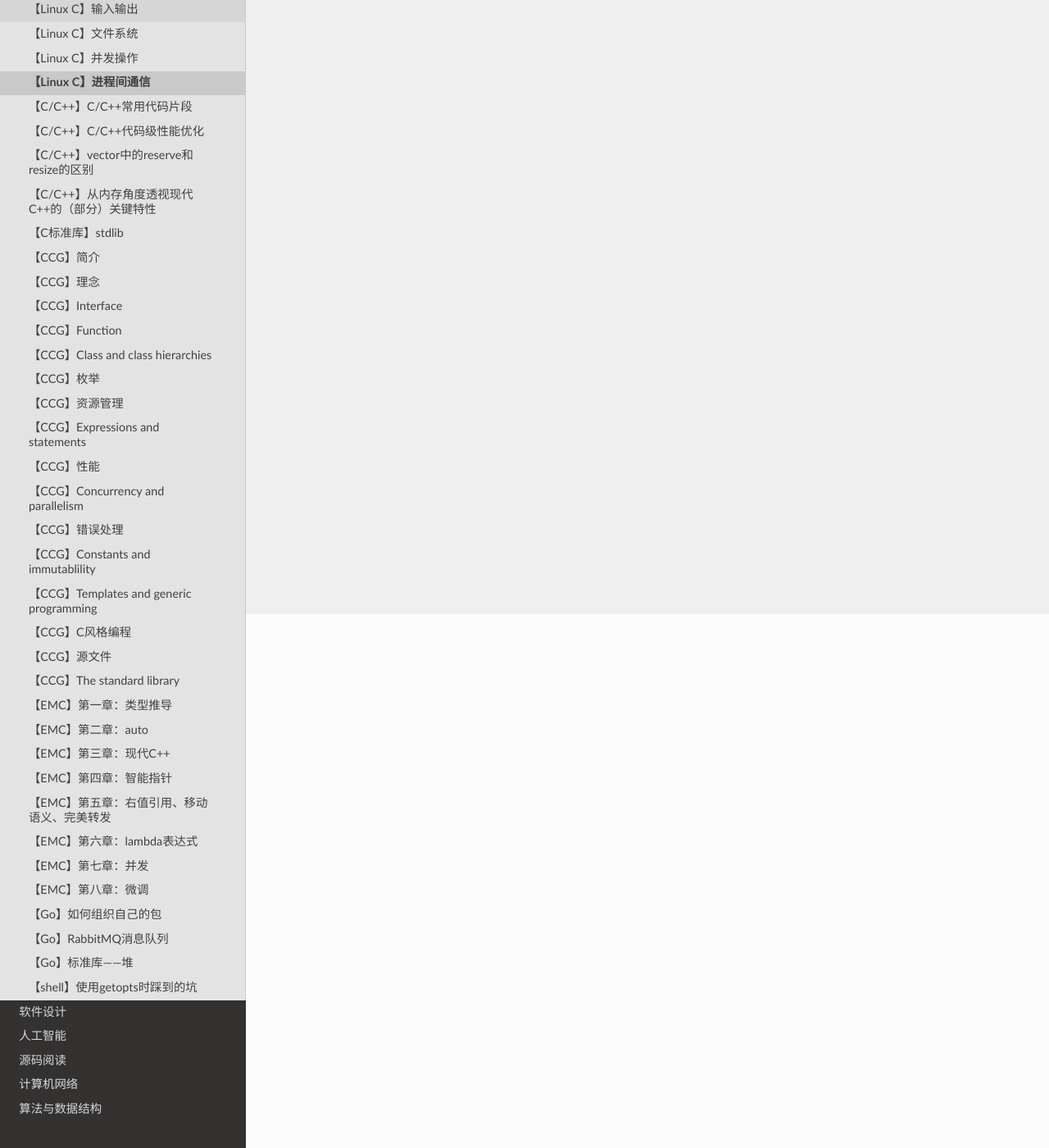
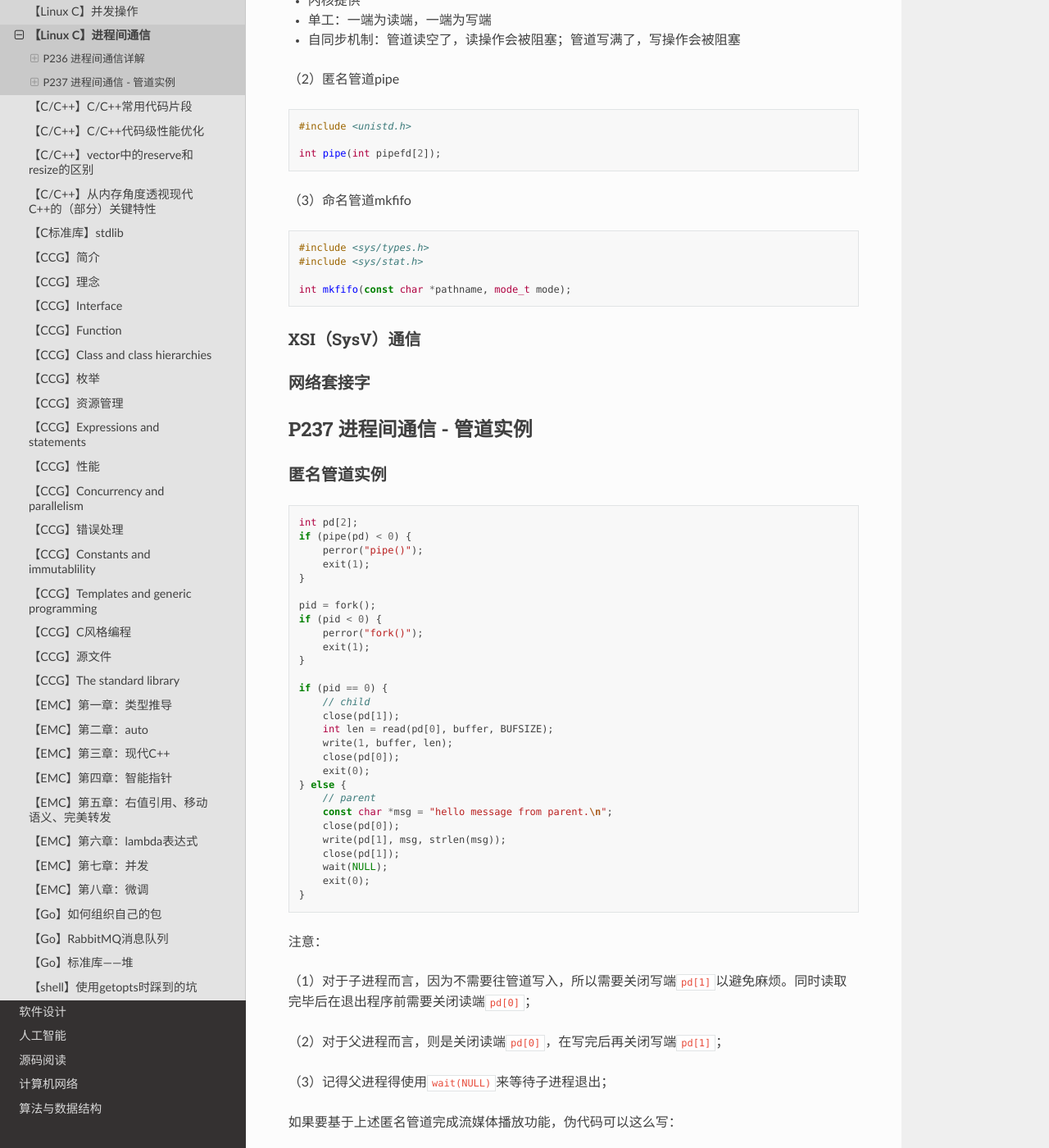
Before and after one commit to wallace-lai/learning-notes, a Sphinx documentation site: the page built from source/Language/linux-c3.md, in a window 1280 px wide and 1400 px high, scrolled down 651 px. Shown: the whole window at 82% size. Built offline with Sphinx 7.4.7 and the Read the Docs theme 2.0.0, drawn with Linux system fonts in a browser that asks for light colours; some of the changed text lies outside the part shown.

Commit message:
update linux c (#90)

````diff
--- a/source/Language/linux-c3.md
+++ b/source/Language/linux-c3.md
@@ -13,3 +13,116 @@
 - 第15章：进程间通信
 
 - 第16章：网络IPC：套接字
+
+对应的教程：P236 ~ P266
+
+## P236 进程间通信详解
+
+### 管道通信
+
+（1）管道特征
+
+- 内核提供
+- 单工：一端为读端，一端为写端
+- 自同步机制：管道读空了，读操作会被阻塞；管道写满了，写操作会被阻塞
+
+（2）匿名管道pipe
+
+```c
+#include <unistd.h>
+
+int pipe(int pipefd[2]);
+```
+
+（3）命名管道mkfifo
+
+```c
+#include <sys/types.h>
+#include <sys/stat.h>
+
+int mkfifo(const char *pathname, mode_t mode);
+```
+
+
+### XSI（SysV）通信
+
+### 网络套接字
+
+## P237 进程间通信 - 管道实例
+
+### 匿名管道实例
+
+```c
+int pd[2];
+if (pipe(pd) < 0) {
+    perror("pipe()");
+    exit(1);
+}
+
+pid = fork();
+if (pid < 0) {
+    perror("fork()");
+    exit(1);
+}
+
+if (pid == 0) {
+    // child
+    close(pd[1]);
+    int len = read(pd[0], buffer, BUFSIZE);
+    write(1, buffer, len);
+    close(pd[0]);
+    exit(0);
+} else {
+    // parent
+    const char *msg = "hello message from parent.\n";
+    close(pd[0]);
+    write(pd[1], msg, strlen(msg));
+    close(pd[1]);
+    wait(NULL);
+    exit(0);
+}
+```
+
+注意：
+
+（1）对于子进程而言，因为不需要往管道写入，所以需要关闭写端`pd[1]`以避免麻烦。同时读取完毕后在退出程序前需要关闭读端`pd[0]`；
+
+（2）对于父进程而言，则是关闭读端`pd[0]`，在写完后再关闭写端`pd[1]`；
+
+（3）记得父进程得使用`wait(NULL)`来等待子进程退出；
+
+如果要基于上述匿名管道完成流媒体播放功能，伪代码可以这么写：
+
+```c
+if (pid == 0) {
+    // child
+    close(pd[1]);
+    dup2(pd[0], 0);
+    close(pd[0]);
+
+    int fd = open("/dev/null", O_RDWR);
+    dup2(fd, 1);
+    dup2(fd, 2);
+    execl("/usr/bin/mpg123", "mpg123", "-", NULL);
+
+    perror("execl()");
+    exit(1);
+} else {
+    // parent
+    close(pd[0]);
+
+    // 网络流媒体：父进程从网上收数据，往管道中写
+
+    close(pd[1]);
+    wait(NULL);
+    exit(0);
+}
+```
+
+注意：
+
+（1）子进程中的mpg123通过`-`选项读取标准输入作为输入，我们并不需要mpg123本身的信息输出，所以需要将标准输出2和标准错误输出3给重定向到`/dev/null`中去；
+
+### 命名管道实例
+
+进度：P237 22:00
--- a/source/index.rst
+++ b/source/index.rst
@@ -10,7 +10,7 @@
 
 2024-06计划：
 
-（1）学习大模型算法
+（1）学习Linux C系统编程
 
 wallace-lai's notes
 ===============================================
````
Also changed, not shown: other parts of source/Language/linux-c3.md (+1 -1 lines), source/Language/linux-c0.md (+2 -0 lines), source/Language/linux-c1.md (+2 -0 lines), source/Language/linux-c2.md (+2 -0 lines), source/Unfiled/schedule.md (+1 -1 lines).
